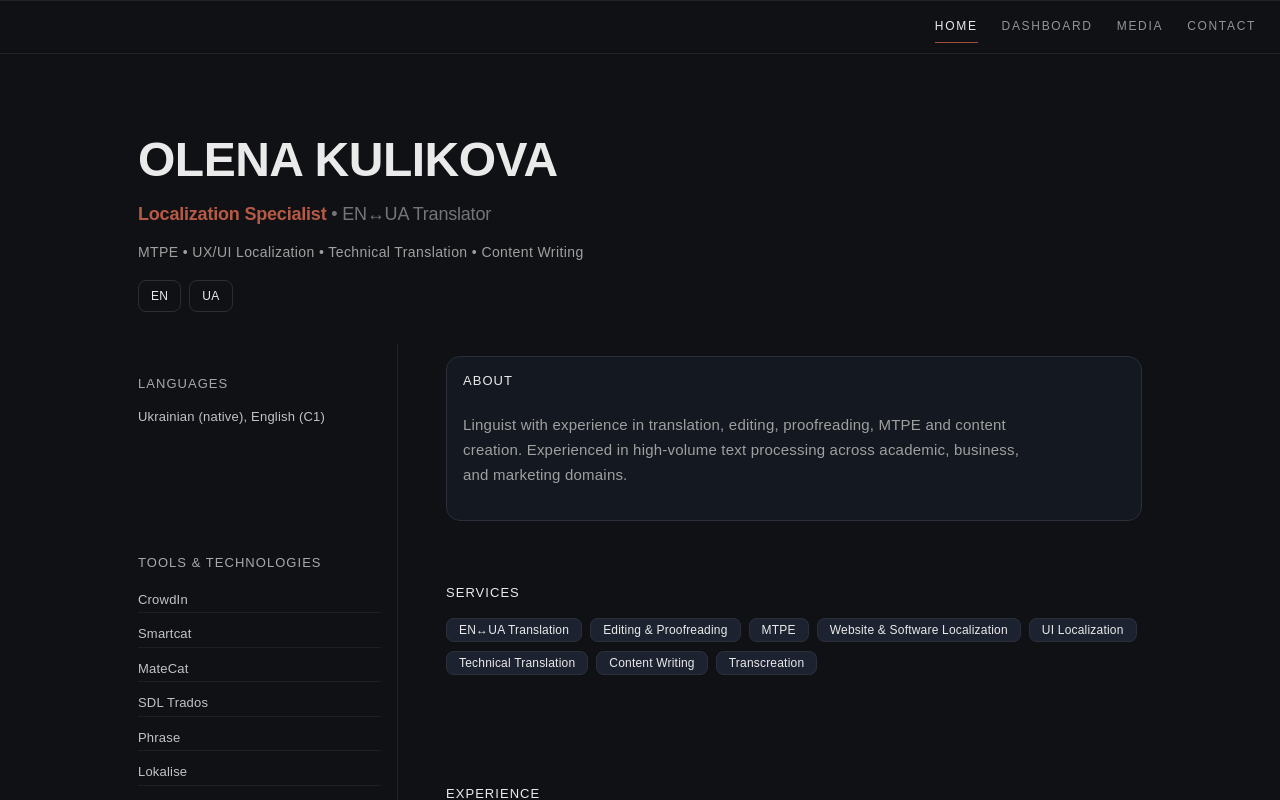
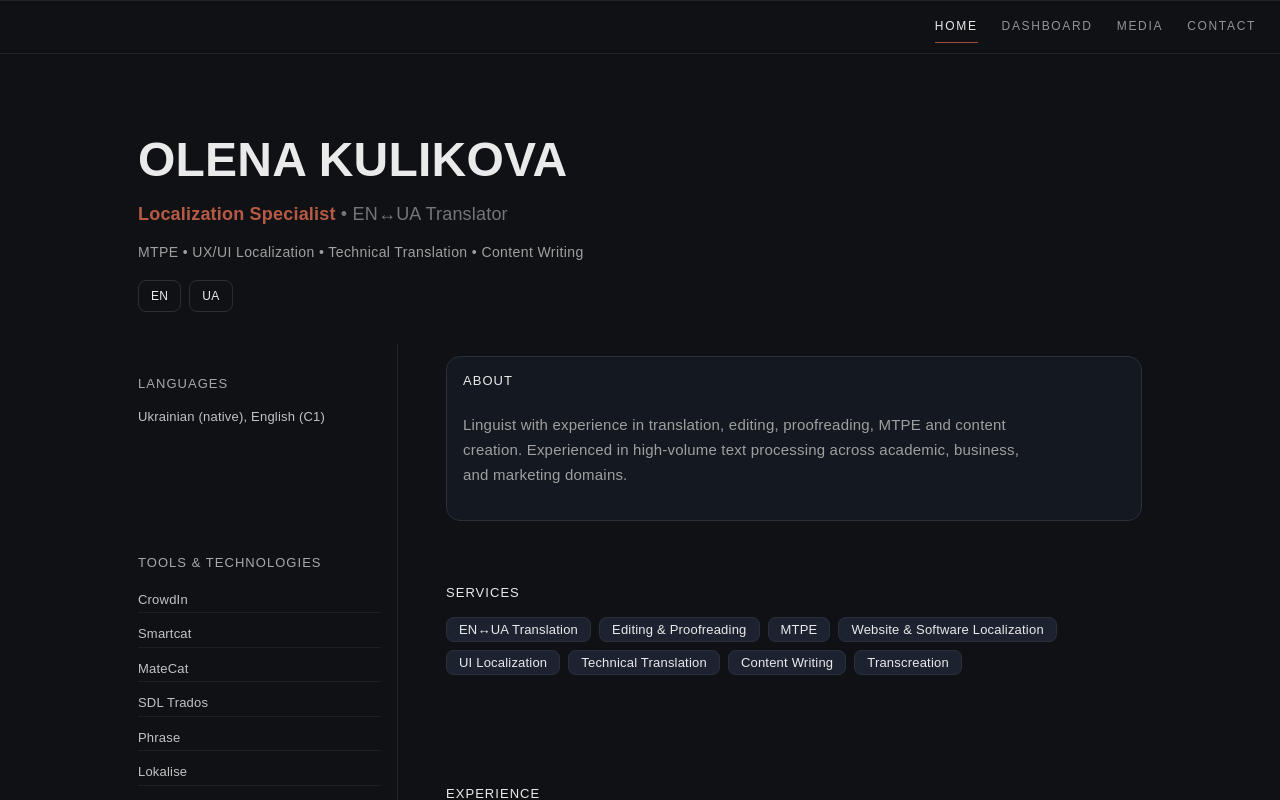
Before and after one commit to SillyCat88/nexia-lab-cv, a React (Vite) app: page /home in a window 1280 px wide. Shown: the top 800 px of the page. Built offline with nearby package versions, Linux system fonts and the light colour scheme.

Commit message:
added tiny changes to Home.module.css

```diff
--- a/src/pages/Home/Home.module.css
+++ b/src/pages/Home/Home.module.css
@@ -7,11 +7,11 @@ body {
 	color: var(--text);
 }
 
-h1,
+/*h1,
 h2,
 h3 {
 	letter-spacing: -0.2px;
-}
+}*/
 
 h1 {
 	margin: 0;
@@ -128,7 +128,7 @@ button,
 	border: 1px solid var(--border);
 	border-radius: 8px;
 
-	font-size: 12px;
+	font-size: 13px;
 	letter-spacing: 0.2px;
 	white-space: nowrap;
 }
@@ -136,6 +136,7 @@ button,
 .tags span:hover {
 	transform: translateY(-1px);
 	border-color: var(--accent-2);
+	border-color: rgb(255 255 255 / 36%);
 }
 
 
@@ -192,7 +193,7 @@ button:focus-visible {
 .hero h1 {
 	font-size: 48px;
 	font-weight: 700;
-	letter-spacing: -0.5px;
+	/*letter-spacing: -0.5px;*/
 }
 
 .hero h2 {
```
